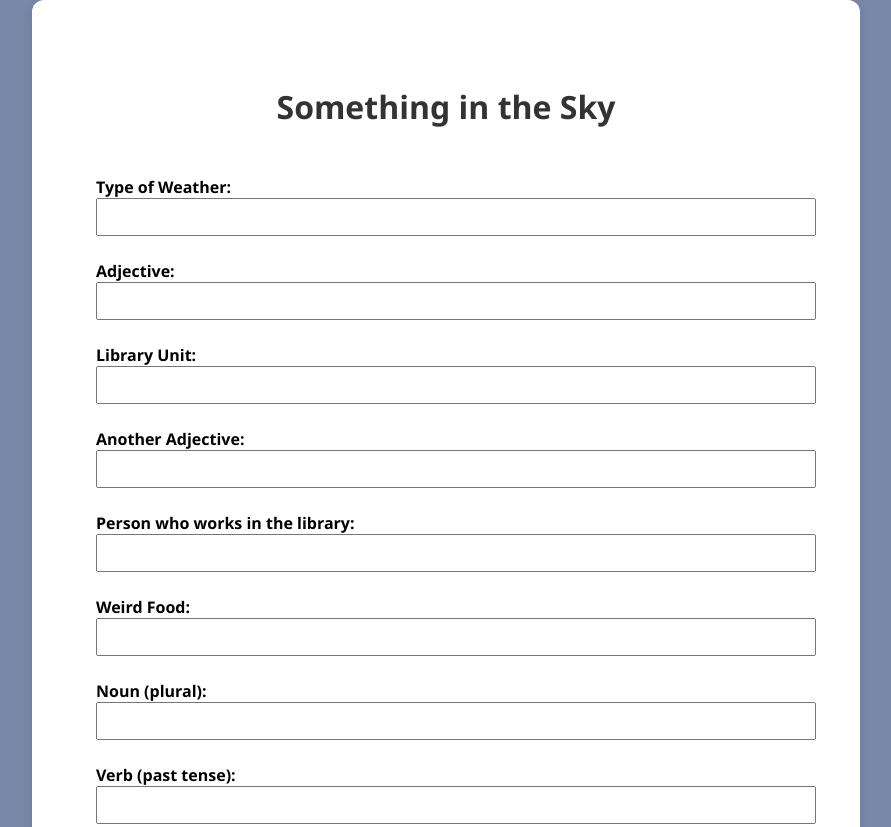
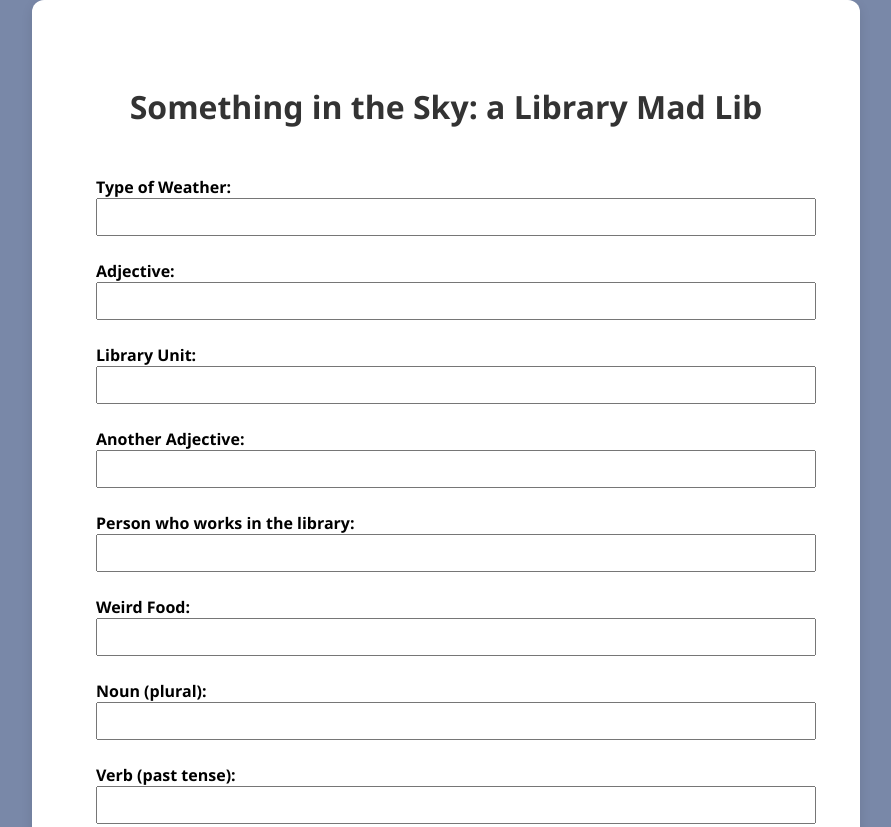
Before and after one commit to cairosanders/library-madlibs, a plain HTML site: page Something-in-the-Sky.html in a window 1280 px wide. Shown: the top 827 px of the page, without its empty margins (194-1085 px from the left). Drawn offline with Linux system fonts and the light colour scheme.

Commit message:
rename page

```diff
--- a/Something-in-the-Sky.html
+++ b/Something-in-the-Sky.html
@@ -3,13 +3,13 @@
 <head>
   <meta charset="UTF-8" />
   <meta name="viewport" content="width=device-width, initial-scale=1.0" />
-  <title>Jungle Adventure</title>
+  <title>Somthing in the Sky</title>
   <link rel="stylesheet" href="style.css" />
 </head>
 <body>
   <div class="container">
     <header>
-      <h1>Something in the Sky</h1>
+      <h1>Something in the Sky: a Library Mad Lib</h1>
     </header>
 
     <main>
```
